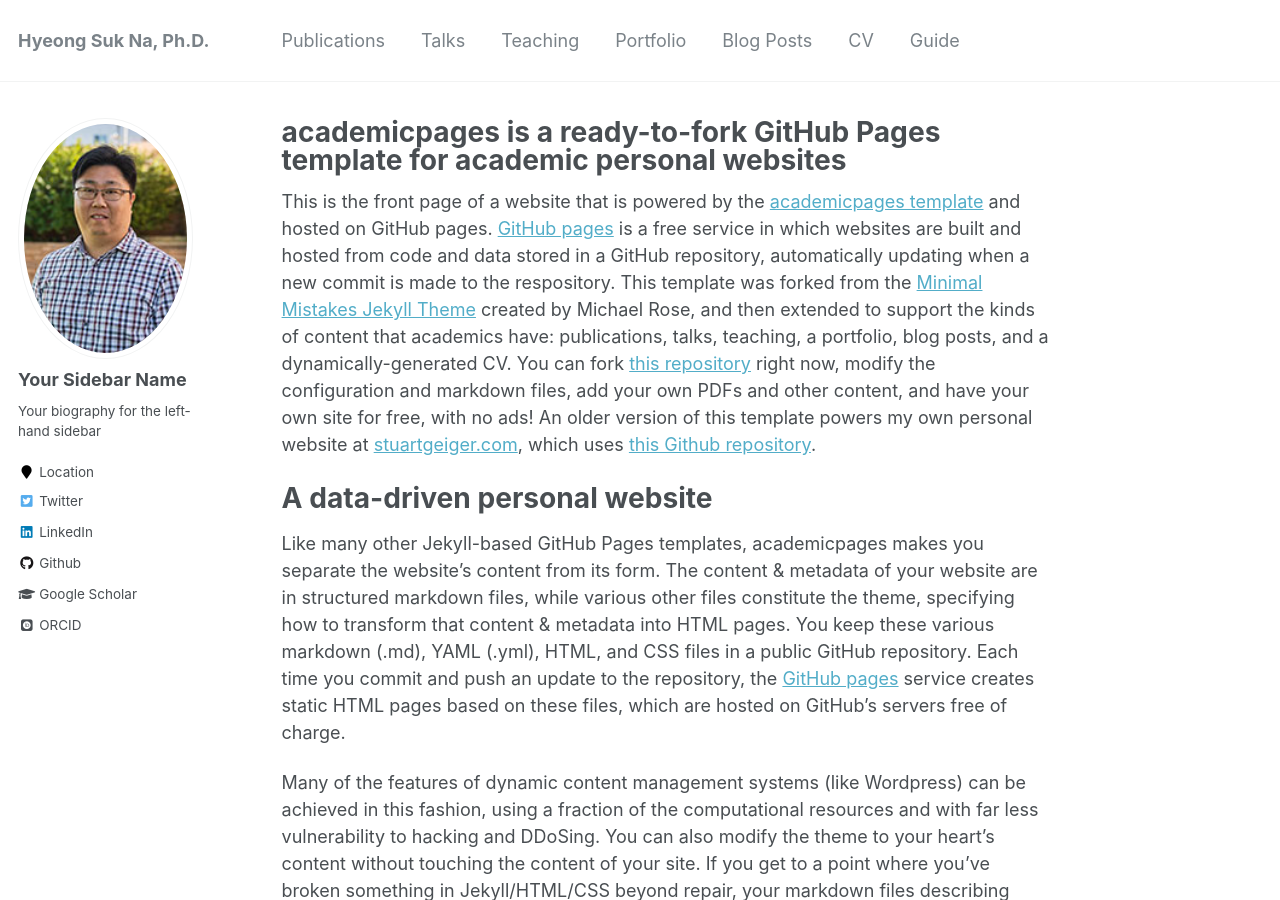
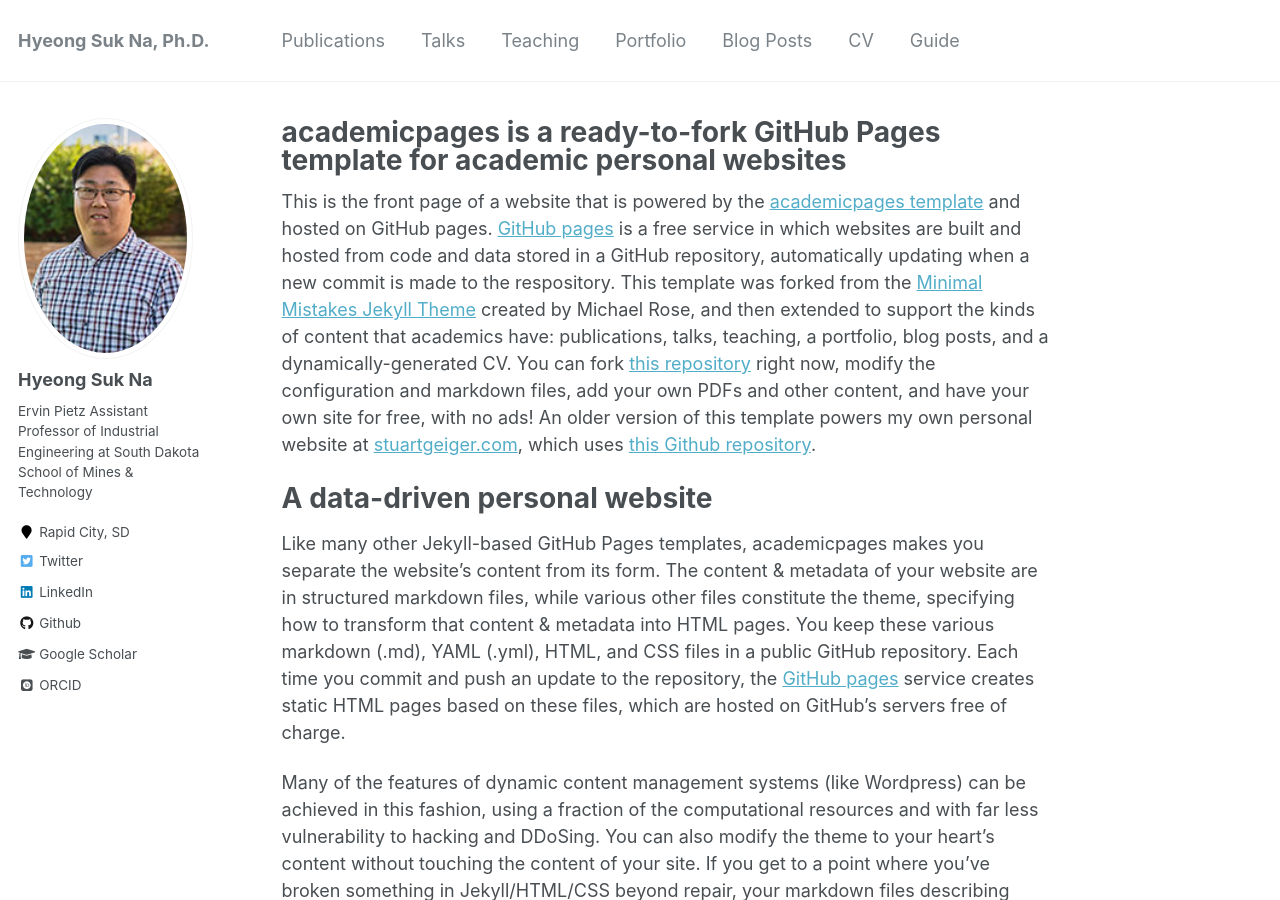
Before and after one commit to hsjna/hsjna.github.io, a Jekyll site: the page built from _pages/about.md, in a window 1280 px wide and 900 px high. Built offline with Jekyll 4.4.1, drawn with Linux system fonts in a browser that asks for light colours; some web fonts are replaced.

Commit message:
Update _config.yml

```diff
--- a/_config.yml
+++ b/_config.yml
@@ -80,13 +80,13 @@ analytics:
 
 # Site Author
 author:
-  name             : "Your Sidebar Name"
+  name             : "Hyeong Suk Na"
   avatar           : "hsna.jpg"
-  bio              : "Your biography for the left-hand sidebar"
-  location         : "Location"
+  bio              : "Ervin Pietz Assistant Professor of Industrial Engineering at South Dakota School of Mines & Technology"
+  location         : "Rapid City, SD"
   employer         :
   pubmed           :
-  googlescholar    : "http://yourfullgooglescholarurl.com"
+  googlescholar    : "https://scholar.google.com/citations?user=xXZI57sAAAAJ&hl=en"
   email            :
   researchgate     :  # example: "https://www.researchgate.net/profile/yourprofile"
   uri              :
@@ -102,7 +102,7 @@ author:
   instagram        :
   impactstory      : #"https://profiles.impactstory.org/u/xxxx-xxxx-xxxx-xxxx"
   lastfm           :
-  linkedin         : "https://www.ncbi.nlm.nih.gov/pubmed/?term=john+snow"
+  linkedin         : "https://www.linkedin.com/in/hsjna/"
   orcid            : "http://orcid.org/yourorcidurl"
   pinterest        :
   soundcloud       :
```
